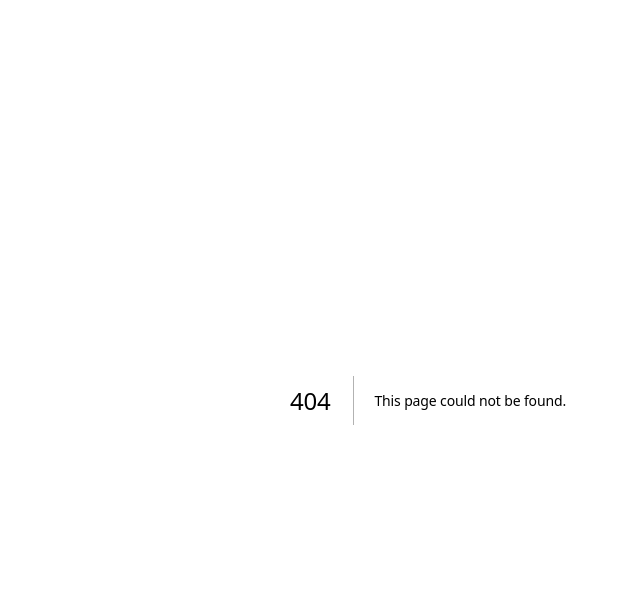
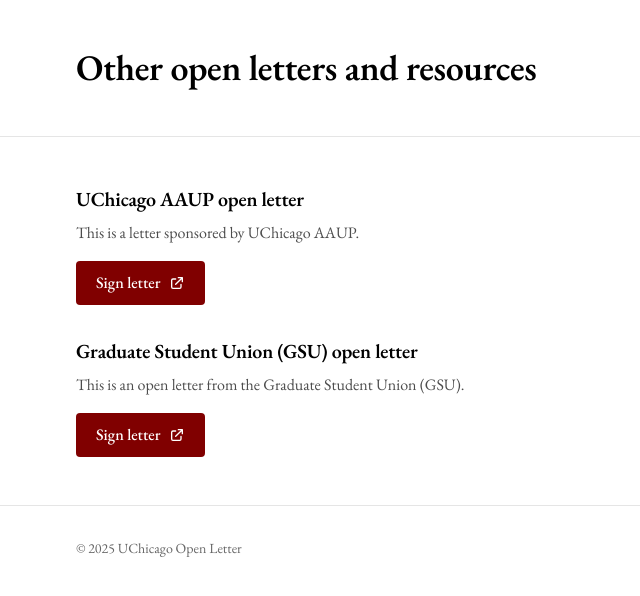
Before and after one commit to zroe1/uchicago-open-letter, a Next.js app: page /resources in a window 1280 px wide. Before the commit this address had no page. Shown: the top 596 px of the page, without its empty margins (212-852 px from the left). Built offline with nearby package versions, Linux system fonts and the light colour scheme.

Commit message:
add resource page

```diff
--- /dev/null
+++ b/src/app/resources/page.tsx
@@ -0,0 +1,75 @@
+import type { Metadata } from "next";
+
+export const metadata: Metadata = {
+  title: "Other open letters and resources | Save UChicago",
+  description: "Links to related open letters and resources with sign buttons.",
+};
+
+export default function ResourcesPage() {
+  return (
+    <div className="min-h-screen bg-white text-black">
+      {/* Top banner */}
+      <header className="w-full border-b border-black/10">
+        <div className="mx-auto max-w-3xl px-5 py-10 md:px-8 md:py-12">
+          <h1 className="text-3xl md:text-4xl font-semibold">Other open letters and resources</h1>
+        </div>
+      </header>
+
+      <main className="mx-auto max-w-3xl px-5 md:px-8 py-10 md:py-12">
+        <div className="space-y-8">
+          {/* AAUP letter */}
+          <div>
+            <h2 className="text-xl font-semibold mb-2">UChicago AAUP open letter</h2>
+            <p className="text-black/70 mb-4">This is a letter sponsored by UChicago AAUP.</p>
+            <a
+              href="https://docs.google.com/document/d/1E0iaPTAicdA-tKr8f552MTapfJzUYjRjItWXsjh00mI/edit?tab=t.0"
+              target="_blank"
+              rel="noopener noreferrer"
+              className="inline-flex items-center gap-2 rounded bg-[var(--maroon)] px-5 py-2.5 font-medium hover:bg-[var(--maroon)]/90 transition-colors"
+              style={{ color: "#fff" }}>
+              Sign letter
+              <svg className="w-4 h-4" fill="none" stroke="currentColor" viewBox="0 0 24 24">
+                <path
+                  strokeLinecap="round"
+                  strokeLinejoin="round"
+                  strokeWidth={2}
+                  d="M10 6H6a2 2 0 00-2 2v10a2 2 0 002 2h10a2 2 0 002-2v-4M14 4h6m0 0v6m0-6L10 14"
+                />
+              </svg>
+            </a>
+          </div>
+
+          {/* GSU open letter */}
+          <div>
+            <h2 className="text-xl font-semibold mb-2">Graduate Student Union (GSU) open letter</h2>
+            <p className="text-black/70 mb-4">
+              This is an open letter from the Graduate Student Union (GSU).
+            </p>
+            <a
+              href="https://docs.google.com/forms/d/e/1FAIpQLSfdJfGG3kz8CPBKcqYkQwJJgES1dcSCOEIPFxlAnoz9q2QUCA/viewform"
+              target="_blank"
+              rel="noopener noreferrer"
+              className="inline-flex items-center gap-2 rounded bg-[var(--maroon)] px-5 py-2.5 font-medium hover:bg-[var(--maroon)]/90 transition-colors"
+              style={{ color: "#fff" }}>
+              Sign letter
+              <svg className="w-4 h-4" fill="none" stroke="currentColor" viewBox="0 0 24 24">
+                <path
+                  strokeLinecap="round"
+                  strokeLinejoin="round"
+                  strokeWidth={2}
+                  d="M10 6H6a2 2 0 00-2 2v10a2 2 0 002 2h10a2 2 0 002-2v-4M14 4h6m0 0v6m0-6L10 14"
+                />
+              </svg>
+            </a>
+          </div>
+        </div>
+      </main>
+
+      <footer className="border-t border-black/10">
+        <div className="mx-auto max-w-3xl px-5 md:px-8 py-8 text-sm text-black/60">
+          © {new Date().getFullYear()} UChicago Open Letter
+        </div>
+      </footer>
+    </div>
+  );
+}
```
